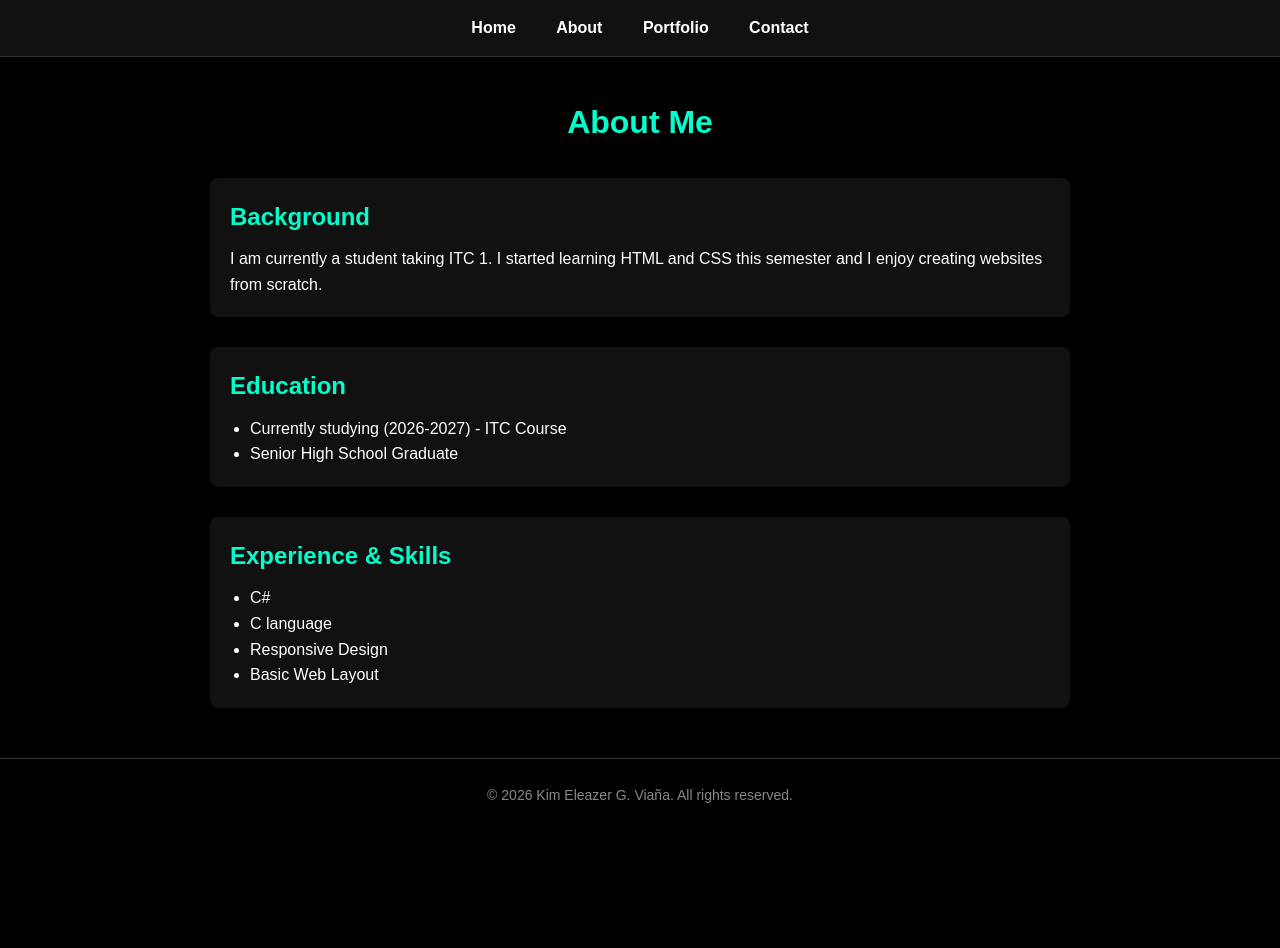
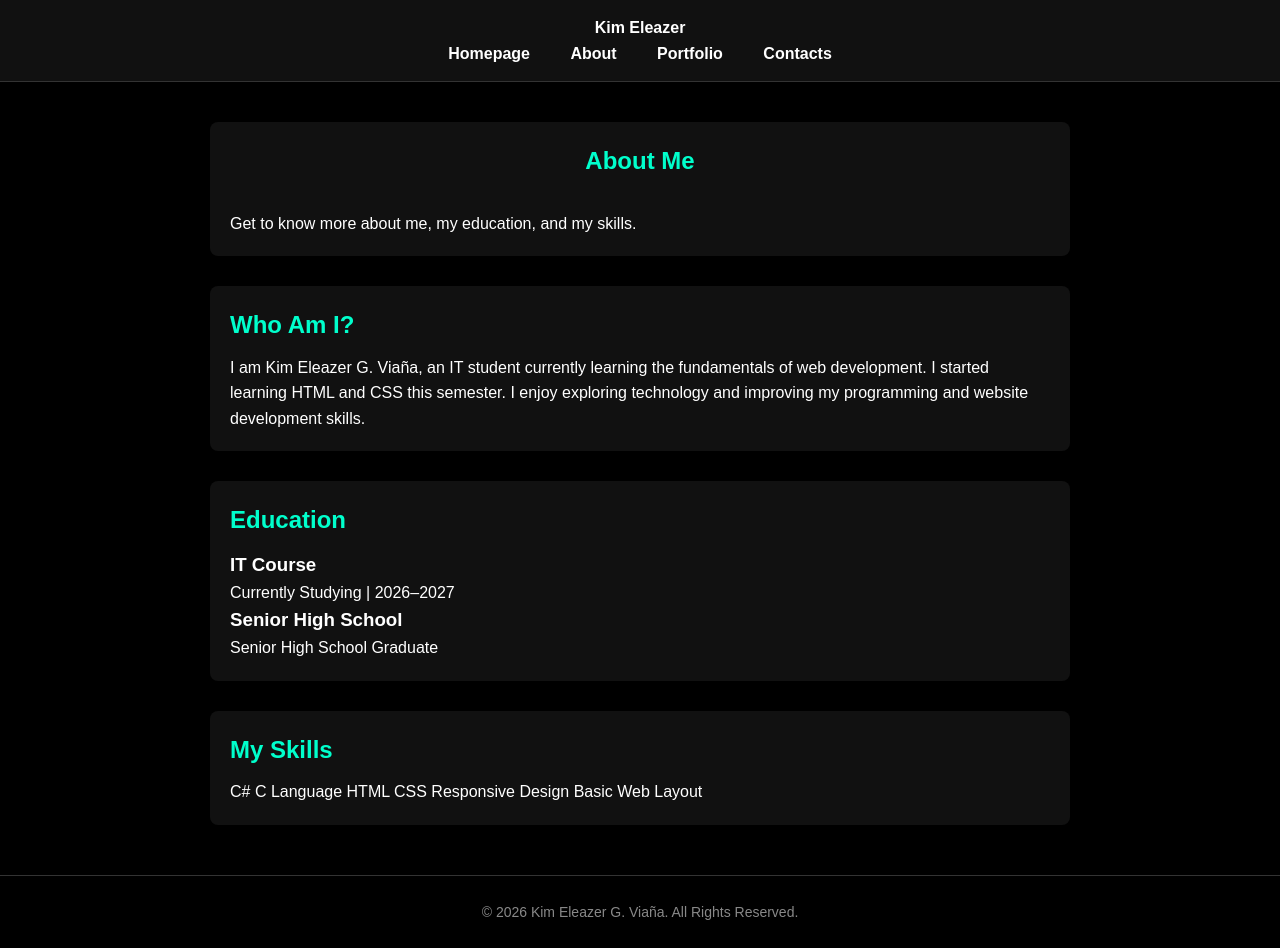
Before and after one commit to Kizer131/Online-Portfolio, a plain HTML site: page about.html in a window 1280 px wide. Before the commit the page ends 831 px from the top, so only its background shows below. Drawn offline with Linux system fonts and the light colour scheme.

Commit message:
Update about.html

```diff
--- a/about.html
+++ b/about.html
@@ -1,52 +1,74 @@
+
 <!DOCTYPE html>
 <html lang="en">
 <head>
     <meta charset="UTF-8">
     <meta name="viewport" content="width=device-width, initial-scale=1.0">
-    <title>My Portfolio | About</title>
+    <title>Kim Eleazer | About</title>
     <link rel="stylesheet" href="style.css">
 </head>
 <body>
 
-    <nav>
-        <a href="index.html">Home</a>
-        <a href="about.html">About</a>
-        <a href="portfolio.html">Portfolio</a>
-        <a href="contact.html">Contact</a>
-    </nav>
+    <header>
+        <nav class="navbar">
+            <a href="index.html" class="logo">Kim Eleazer</a>
 
-    <main>
-        <h1>About Me</h1>
+            <div class="nav-links">
+                <a href="index.html">Homepage</a>
+                <a href="about.html">About</a>
+                <a href="portfolio.html">Portfolio</a>
+                <a href="contact.html">Contacts</a>
+            </div>
+        </nav>
+    </header>
 
-        <section>
-            <h2>Background</h2>
+    <main class="page-container">
+        <section class="page-heading">
+            <h1>About Me</h1>
+            <p>Get to know more about me, my education, and my skills.</p>
+        </section>
+
+        <section class="content-card">
+            <h2>Who Am I?</h2>
             <p>
-                I am currently a student taking ITC 1. I started learning HTML and CSS
-                this semester and I enjoy creating websites from scratch.
+                I am Kim Eleazer G. Viaña, an IT student currently
+                learning the fundamentals of web development.
+                I started learning HTML and CSS this semester.
+                I enjoy exploring technology and improving my
+                programming and website development skills.
             </p>
         </section>
 
-        <section>
+        <section class="content-card">
             <h2>Education</h2>
-            <ul>
-                <li>Currently studying (2026-2027) - ITC Course</li>
-                <li>Senior High School Graduate</li>
-            </ul>
+
+            <div class="info-item">
+                <h3>IT Course</h3>
+                <p>Currently Studying | 2026–2027</p>
+            </div>
+
+            <div class="info-item">
+                <h3>Senior High School</h3>
+                <p>Senior High School Graduate</p>
+            </div>
         </section>
 
-        <section>
-            <h2>Experience & Skills</h2>
-            <ul>
-                <li>C#</li>
-                <li>C language</li>
-                <li>Responsive Design</li>
-                <li>Basic Web Layout</li>
-            </ul>
+        <section class="content-card">
+            <h2>My Skills</h2>
+
+            <div class="skills-list">
+                <span>C#</span>
+                <span>C Language</span>
+                <span>HTML</span>
+                <span>CSS</span>
+                <span>Responsive Design</span>
+                <span>Basic Web Layout</span>
+            </div>
         </section>
     </main>
 
     <footer>
-        <p>&copy; 2026 Kim Eleazer G. Viaña. All rights reserved.</p>
+        <p>&copy; 2026 Kim Eleazer G. Viaña. All Rights Reserved.</p>
     </footer>
 
 </body>
```
